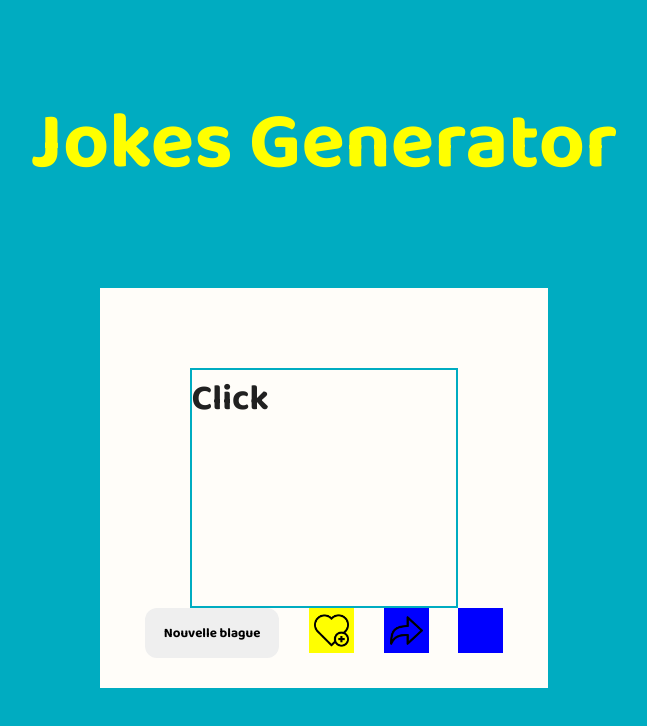
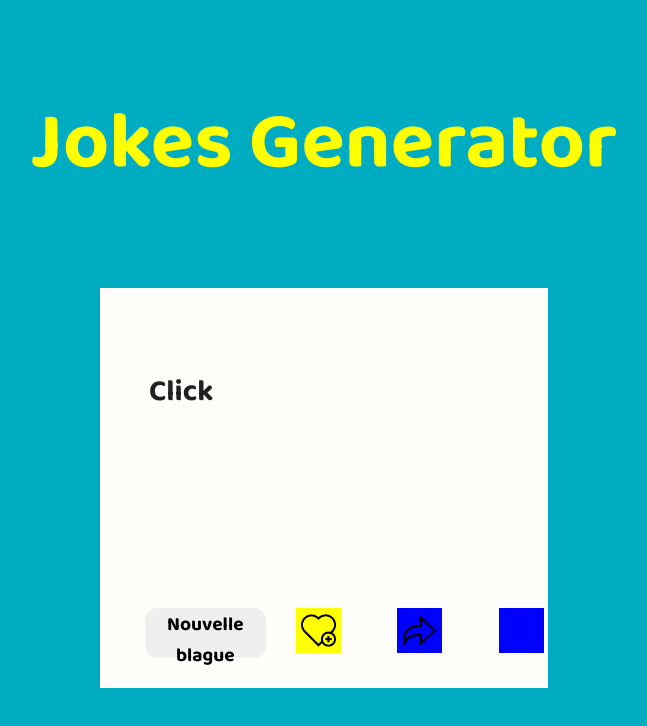
Before and after one commit to 404BySam/JokesGenerator, a plain HTML site: page index.html in a window 1280 px wide. Shown: the whole page, without its empty margins (316-963 px from the left). Drawn offline with Linux system fonts and the light colour scheme.

Commit message:
adjust cards

```diff
--- a/style.css
+++ b/style.css
@@ -25,7 +25,10 @@ body {
 #joke {
   font-size: 2em;
   font-weight: bold;
-  max-height: 50px;
+}
+
+.containerSpan {
+  width: 350px;
 }
 
 .card {
@@ -40,10 +43,9 @@ body {
 }
 
 .containerSpan {
-  font-size: 18px;
+  font-size: 15px;
   color: #212121;
   grid-area: 2 / 2 / 5 / 5;
-  border: solid 2px #00acc1;
 }
 
 .button {
@@ -56,6 +58,7 @@ body {
   font-weight: bold;
   cursor: pointer;
   text-align: center;
+  font-size: 1.2em;
 }
 
 .button:hover {
```
